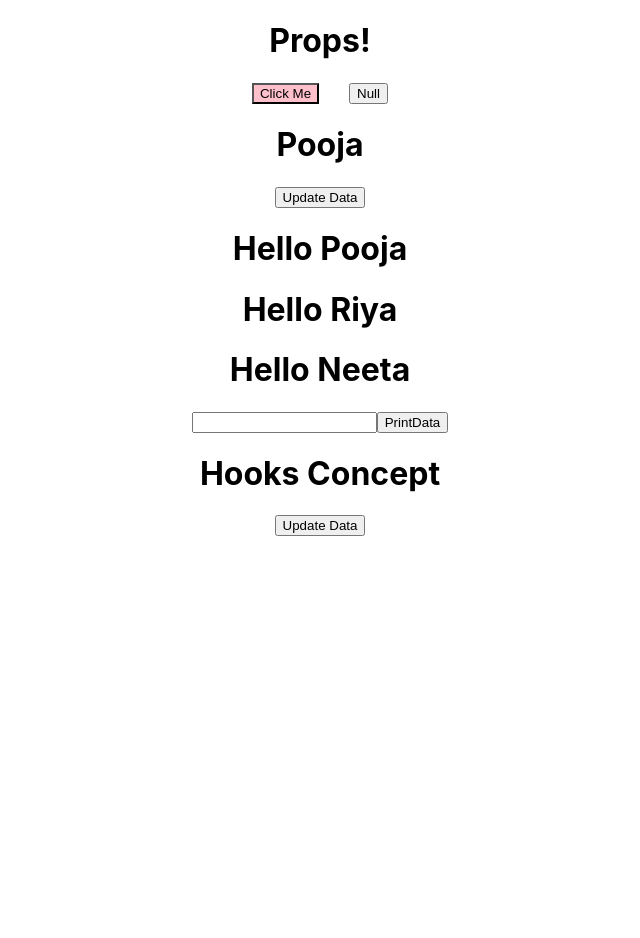
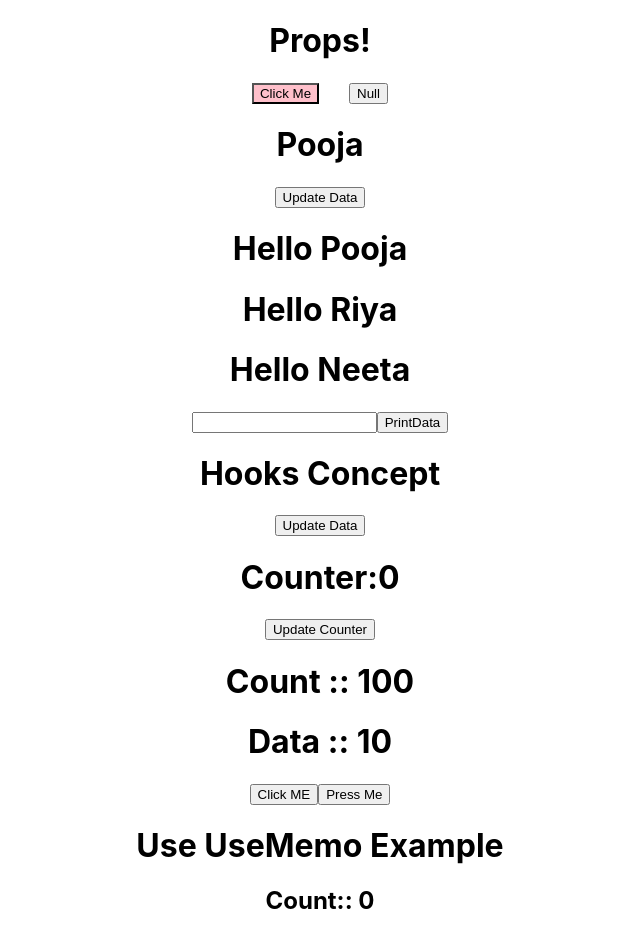
Before and after one commit to PoojaT-del/FirstReactApp, a React (Create React App) app: page / in a window 1280 px wide. Shown: the top 938 px of the page, without its empty margins (320-960 px from the left). Before the commit the page ends 800 px from the top, so only its background shows below. Built offline with nearby package versions, Linux system fonts and the light colour scheme.

Commit message:
add file

```diff
--- a/src/App.js
+++ b/src/App.js
@@ -1,10 +1,13 @@
 import './App.css';
-import Button from './Button'
-import React from 'react'
-import State from './StateInFunction'
-import Student from './Props'
-import TextInput from './TextInputGetValue'
-import Hooks from './Hooks'
+import Button from './Button';
+import React from 'react';
+import State from './StateInFunction';
+import Student from './Props';
+import TextInput from './TextInputGetValue';
+import Hooks from './Hooks';
+import UseEffect from './UseEffectHook';
+import StatePropsUseEffect from './StatePropsUseEffect';
+import UseMemo from './UseMemo';
 class App extends React.Component {
   constructor()
   {
@@ -27,6 +30,9 @@ class App extends React.Component {
         <Student name={"Neeta"} />
         <TextInput />
         <Hooks />
+        <UseEffect />
+        <StatePropsUseEffect />
+        <UseMemo />
       </div>
     );
   }
```
